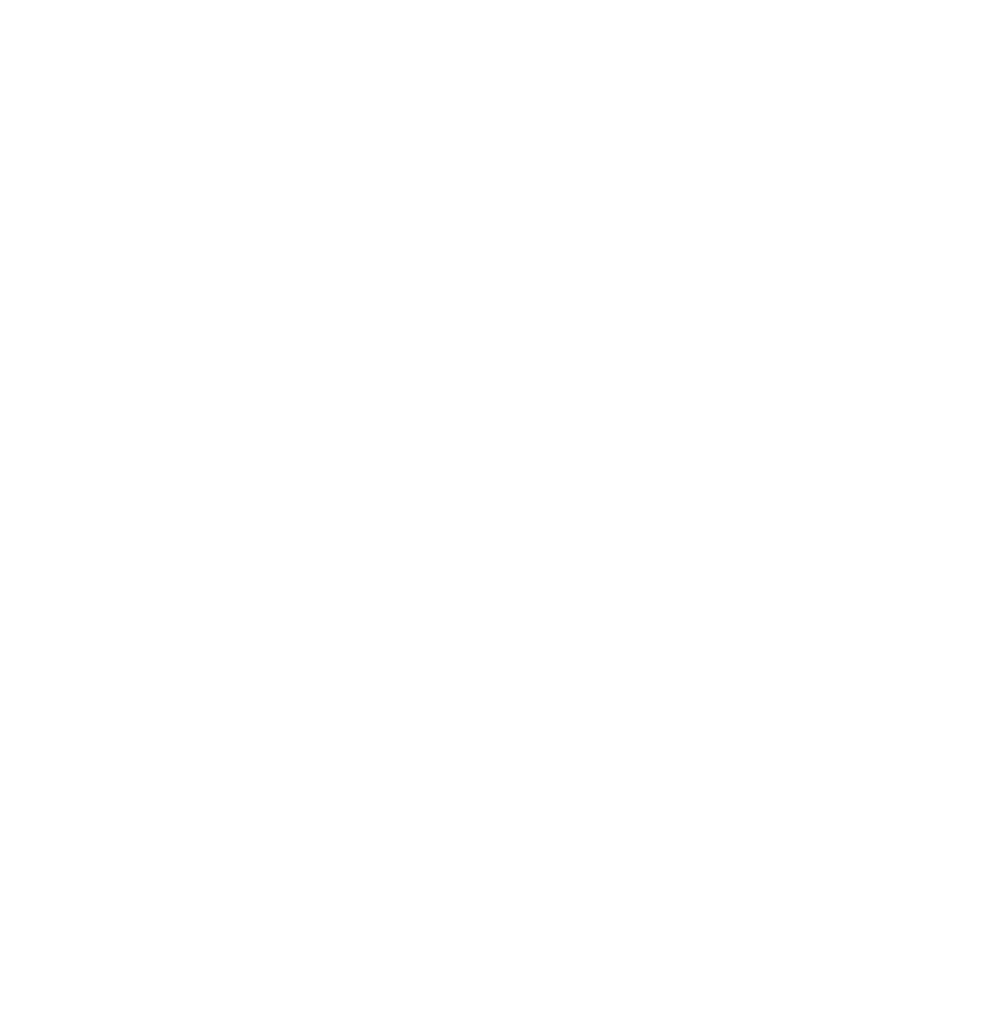
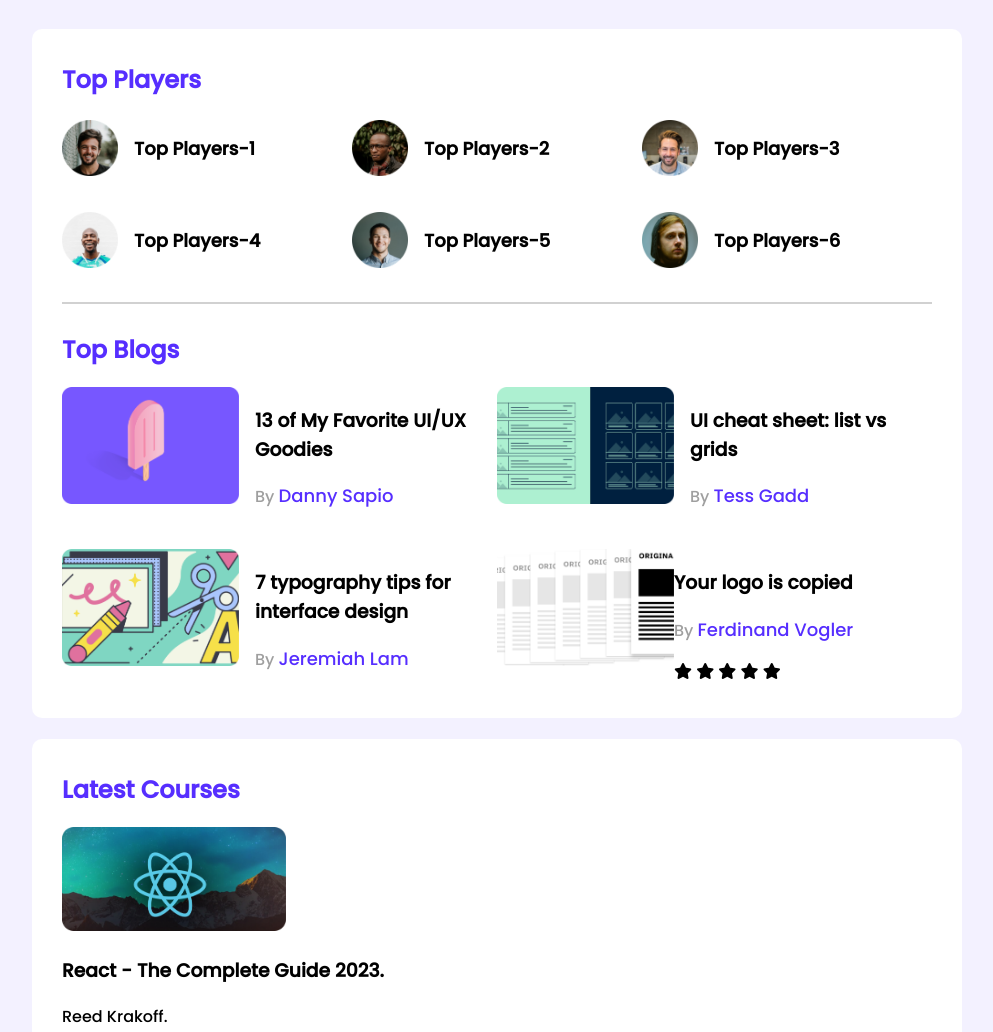
Before and after one commit to SuptaDasDipgithub/leader-board-responsive, a plain HTML site: page index.html in a window 1280 px wide. Shown: the top 1032 px of the page, without its empty margins (143-1136 px from the left). Before the commit the page ends 800 px from the top, so only its background shows below. Drawn offline with Linux system fonts and the light colour scheme.

Commit message:
half done

```diff
--- a/index.html
+++ b/index.html
@@ -4,7 +4,120 @@
     <meta charset="UTF-8" />
     <meta name="viewport" content="width=device-width, initial-scale=1.0" />
     <title>leader-board</title>
+
+    <!-- Font-Awesome -->
+    <script
+      src="https://kit.fontawesome.com/f9bd0c80c.js"
+      crossorigin="anonymous"
+    ></script>
     <link rel="stylesheet" href="style.css" />
   </head>
-  <body></body>
+  <body>
+    <!-- header start -->
+    <header></header>
+    <main>
+      <!-- top players and blog section. -->
+      <section class="container">
+        <div class="top-players">
+          <h2 class="section-title">Top Players</h2>
+          <div class="players">
+            <!-- .player*6>img[src="images/players/player-$.png"]+h3{Top Player-$} -->
+            <div class="player">
+              <img src="images/players/player-1.png" alt="" />
+              <h3 class="player-name">Top Players-1</h3>
+            </div>
+            <div class="player">
+              <img src="images/players/player-2.png" alt="" />
+              <h3 class="player-name">Top Players-2</h3>
+            </div>
+            <div class="player">
+              <img src="images/players/player-3.png" alt="" />
+              <h3 class="player-name">Top Players-3</h3>
+            </div>
+            <div class="player">
+              <img src="images/players/player-4.png" alt="" />
+              <h3 class="player-name">Top Players-4</h3>
+            </div>
+            <div class="player">
+              <img src="images/players/player-5.png" alt="" />
+              <h3 class="player-name">Top Players-5</h3>
+            </div>
+            <div class="player">
+              <img src="images/players/player-6.png" alt="" />
+              <h3 class="player-name">Top Players-6</h3>
+            </div>
+          </div>
+        </div>
+        <hr />
+        <div class="top-blogs">
+          <h2 class="section-title">Top Blogs</h2>
+          <div class="blogs">
+            <article class="blog">
+              <div class="thumbnail">
+                <img src="images/blogs/blog-1.png" alt="" />
+              </div>
+              <div class="blog-info">
+                <h3 class="blog-title">13 of My Favorite UI/UX Goodies</h3>
+                <p class="blog-author">By <a href="">Danny Sapio</a></p>
+              </div>
+            </article>
+            <article class="blog">
+              <div class="thumbnail">
+                <img src="images/blogs/blog-2.png" alt="" />
+              </div>
+              <div class="blog-info">
+                <h3 class="blog-title">UI cheat sheet: list vs grids</h3>
+                <p class="blog-author">By <a href="">Tess Gadd</a></p>
+              </div>
+            </article>
+            <article class="blog">
+              <div class="thumbnail">
+                <img src="images/blogs/blog-3.png" alt="" />
+              </div>
+              <div class="blog-info">
+                <h3 class="blog-title">
+                  7 typography tips for interface design
+                </h3>
+                <p class="blog-author">By <a href="">Jeremiah Lam</a></p>
+              </div>
+            </article>
+            <article class="blog">
+              <div class="thumbnail">
+                <img src="images/blogs/blog-4.png" alt="" />
+              </div>
+              <div class="blog-details">
+                <h3 class="blog-title">Your logo is copied</h3>
+                <p class="blog-author">By <a href="">Ferdinand Vogler</a></p>
+                <div class="course-info">
+                  <div>
+                    <i class="fa-solid fa-star"></i>
+                    <i class="fa-solid fa-star"></i>
+                    <i class="fa-solid fa-star"></i>
+                    <i class="fa-solid fa-star"></i>
+                    <i class="fa-solid fa-star"></i>
+                  </div>
+                </div>
+              </div>
+            </article>
+          </div>
+        </div>
+      </section>
+
+      <!-- latest Course -->
+      <section class="container">
+        <h2 class="section-title">Latest Courses</h2>
+        <div class="courses">
+          <div class="course">
+            <div class="course-banner">
+              <img src="images/courses/course-1.png" alt="" />
+            </div>
+            <div class="course-info">
+              <h3 class="course-title">React - The Complete Guide 2023.</h3>
+              <p class="couse-author">Reed Krakoff.</p>
+            </div>
+          </div>
+        </div>
+      </section>
+    </main>
+  </body>
 </html>
--- a/style.css
+++ b/style.css
@@ -0,0 +1,81 @@
+/* fonts */
+@import url("https://fonts.googleapis.com/css2?family=Poppins:wght@500&display=swap");
+body {
+  font-family: "Poppins", sans-serif;
+  background-color: #f3f1ff;
+}
+main {
+  display: flex;
+  flex-direction: column;
+  align-items: center;
+}
+hr {
+  border: 1px solid #d1d1d1;
+  margin-bottom: 28px;
+}
+.container {
+  background-color: #ffffff;
+  width: 870px;
+  padding: 30px;
+  margin-top: 21px;
+  border-radius: 10px;
+}
+.player-name {
+  margin-left: 16px;
+  font-size: 18px;
+}
+/* Top players style */
+.top-players {
+  margin-bottom: 30px;
+}
+.section-title {
+  color: #562eff;
+  font-size: 24px;
+  margin-top: 3px;
+}
+.players {
+  display: grid;
+  grid-template-columns: repeat(3, 1fr);
+  /* grid-template-columns: 1fr 1fr 1fr; */
+  grid-row-gap: 29px;
+}
+.player {
+  display: flex;
+  align-items: center;
+}
+.player img {
+  width: 56px;
+  height: 56px;
+}
+
+/* TOP Blogs Style */
+.blogs {
+  display: grid;
+  grid-template-columns: repeat(2, 1fr);
+  grid-row-gap: 24px;
+}
+.blog {
+  display: flex;
+}
+.blog .thumbnail img {
+  width: 177px;
+  height: 117px;
+}
+.blog-info {
+  margin-left: 16px;
+}
+.blog-author {
+  color: #9f9f9f;
+  font-size: 16px;
+}
+.blog-author a {
+  text-decoration: 0;
+  color: #562eff;
+  font-size: 18px;
+}
+
+/* Top Courses Style */
+.course .course-banner img {
+  width: 224px;
+  height: 104px;
+}
```
